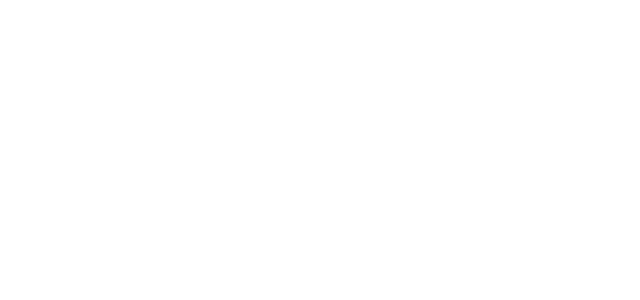
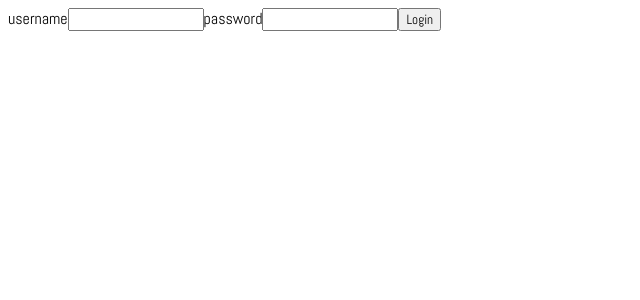
Before and after one commit to brianjb-lfl/e-central-client, an Angular app: page /login in a window 1280 px wide. Shown: the top 300 px of the page, without its empty margins (0-640 px from the left). Built offline with nearby package versions, Linux system fonts and the light colour scheme.

Commit message:
Added code to extract login form data.

```diff
--- a/src/app/app.module.ts
+++ b/src/app/app.module.ts
@@ -2,7 +2,8 @@ import { BrowserModule } from '@angular/platform-browser';
 import { NgModule } from '@angular/core';
 
 import { Routes, RouterModule } from '@angular/router';
-import { HttpModule } from '@angular/http'
+import { HttpModule } from '@angular/http';
+import { FormsModule } from '@angular/forms';
 
 
 import { AppComponent } from './app.component';
@@ -27,6 +28,7 @@ const appRoutes: Routes = [
     BrowserModule,
     RouterModule.forRoot(appRoutes),
     HttpModule,
+    FormsModule,
   ],
   providers: [RacesService],
   bootstrap: [AppComponent]
--- a/src/app/reg-login/reg-login.component.html
+++ b/src/app/reg-login/reg-login.component.html
@@ -1,5 +1,5 @@
 <div class="container">
-  <form ngSubmit="onLogin(f)" #f=ngForm">
+  <form (ngSubmit)="onLogin(f)" #f="ngForm">
     <label for="username">username</label>
     <input
       type="text"
@@ -14,7 +14,7 @@
         id="password"
         class="form-input"
         ngModel
-        name="username"
+        name="password"
         required>
     <button
       class="btn form-btn"
--- a/src/app/reg-login/reg-login.component.ts
+++ b/src/app/reg-login/reg-login.component.ts
@@ -8,13 +8,16 @@ import { NgForm } from '@angular/forms';
 })
 export class RegLoginComponent implements OnInit {
 
+  loginUrl = '/api/auth/login/';
+
   constructor() { }
 
   ngOnInit() {
   }
 
   onLogin(form: NgForm) {
-    console.log(form.value);
+    console.log(btoa(`${form.value.username}:${form.value.password}`));
+    console.log(form.value.password);
   }
 
 }
```
